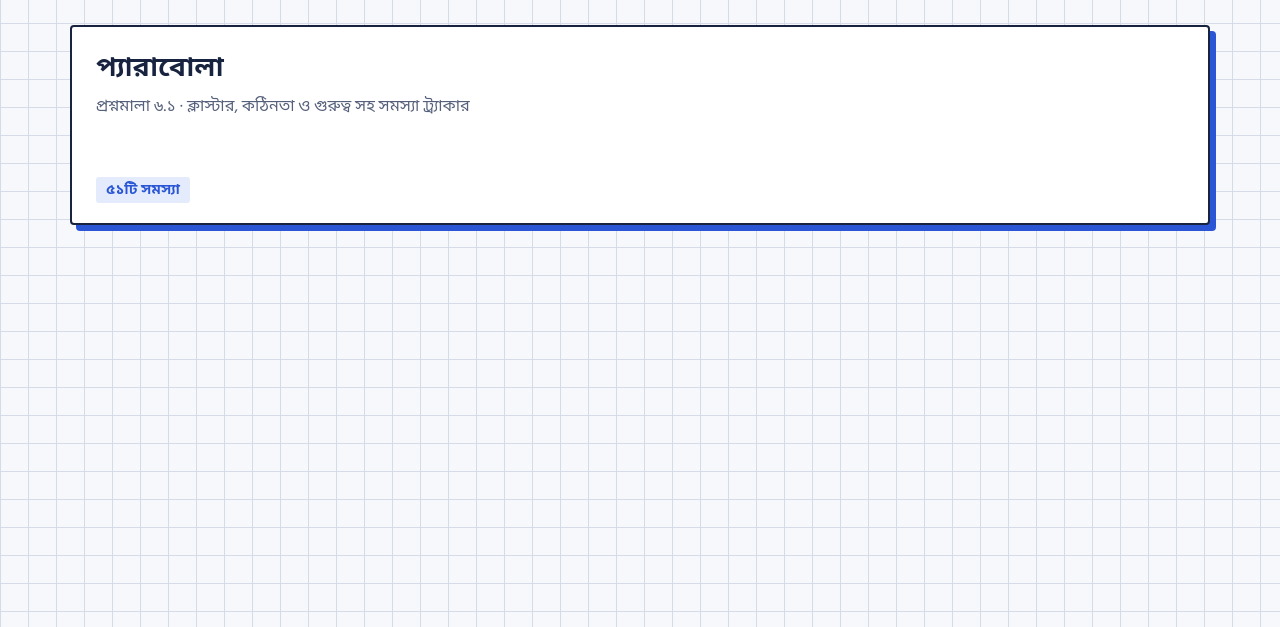
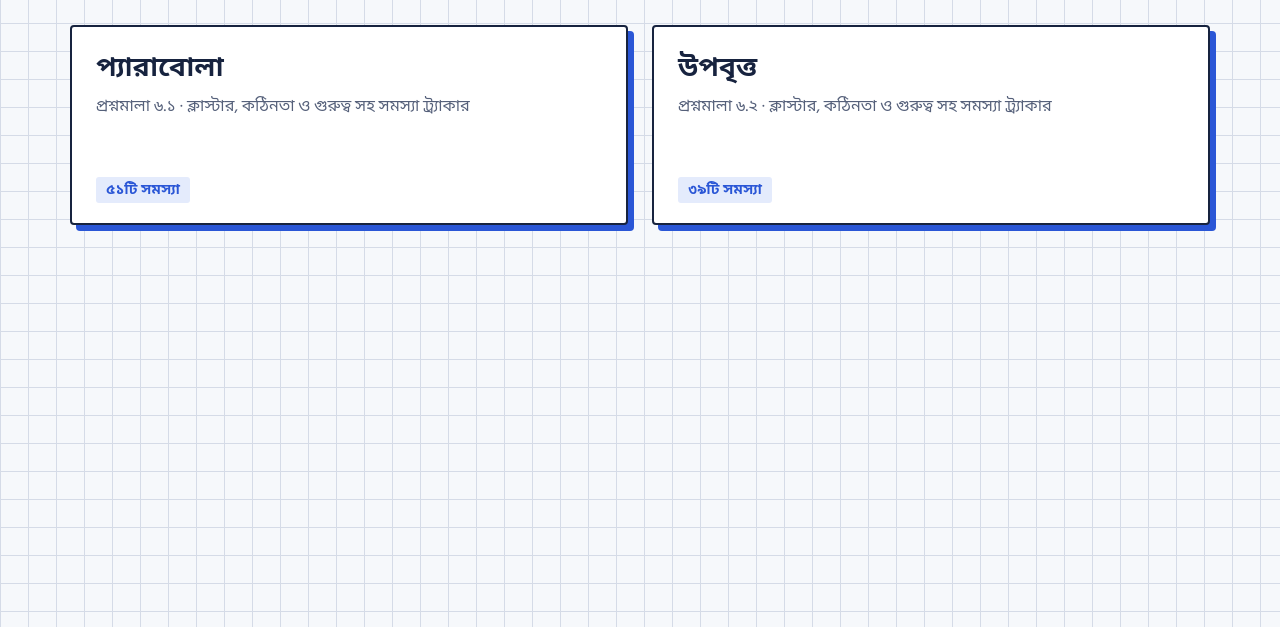
Before and after one commit to Sakhiur2022/suheera-study-tracker, a plain HTML site: page practice/higher-math-2/conics/index.html in a window 1280 px wide. Shown: the part 173-800 px from the top of the page. Drawn offline with Linux system fonts and the light colour scheme.

Commit message:
feat: add ellipse section to conics and update topic count in main index

```diff
--- a/practice/higher-math-2/conics/index.html
+++ b/practice/higher-math-2/conics/index.html
@@ -22,6 +22,11 @@
       <span class="box-desc">প্রশ্নমালা ৬.১ · ক্লাস্টার, কঠিনতা ও গুরুত্ব সহ সমস্যা ট্র্যাকার</span>
       <span class="box-meta">৫১টি সমস্যা</span>
     </a></li>
+    <li><a class="box" href="ellipse/index.html">
+      <span class="box-title">উপবৃত্ত</span>
+      <span class="box-desc">প্রশ্নমালা ৬.২ · ক্লাস্টার, কঠিনতা ও গুরুত্ব সহ সমস্যা ট্র্যাকার</span>
+      <span class="box-meta">৩৯টি সমস্যা</span>
+    </a></li>
   </ul>
   </main>
 </body>
```
Also changed, not shown: practice/higher-math-2/index.html (+1 -1 lines).
